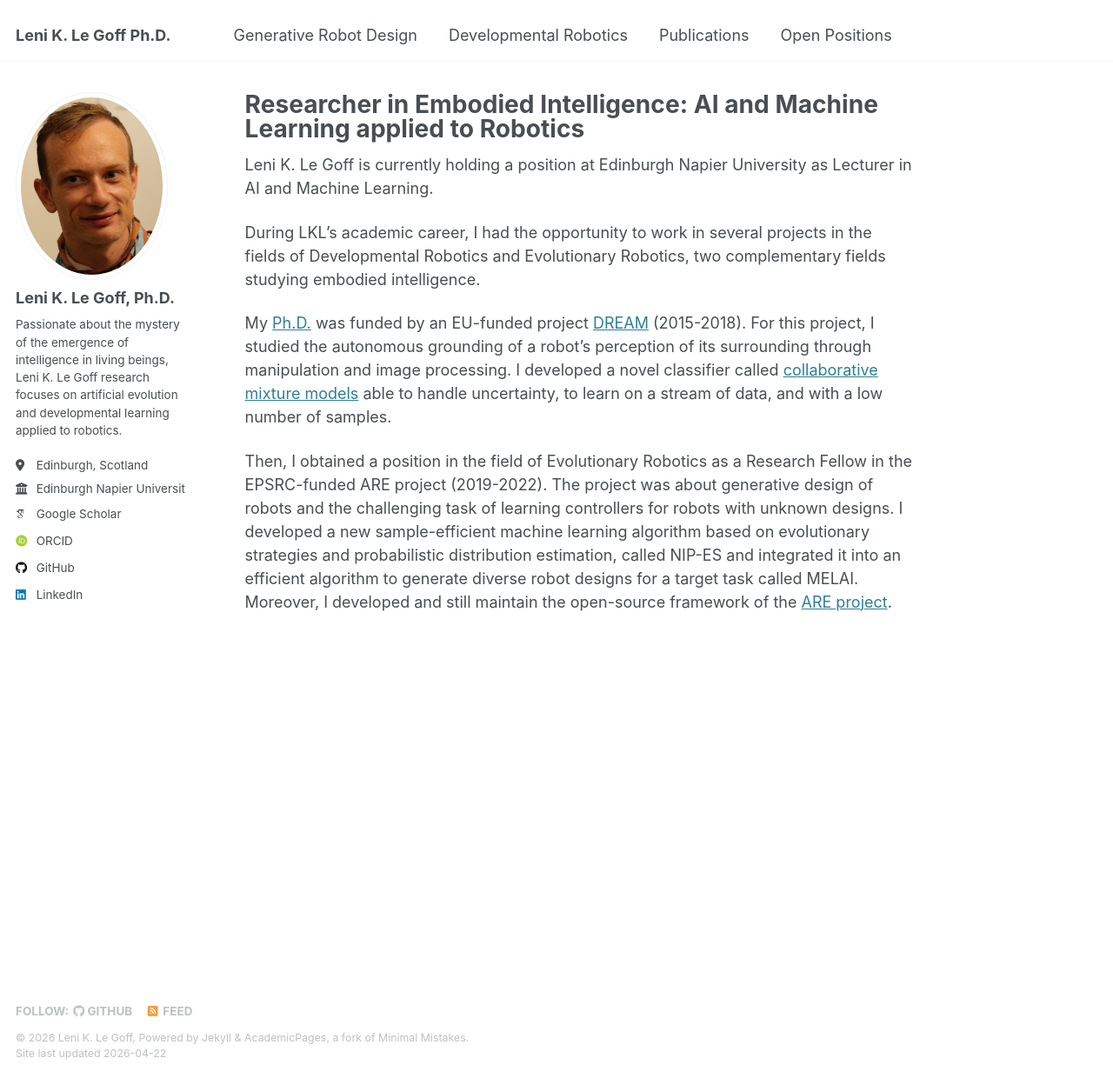
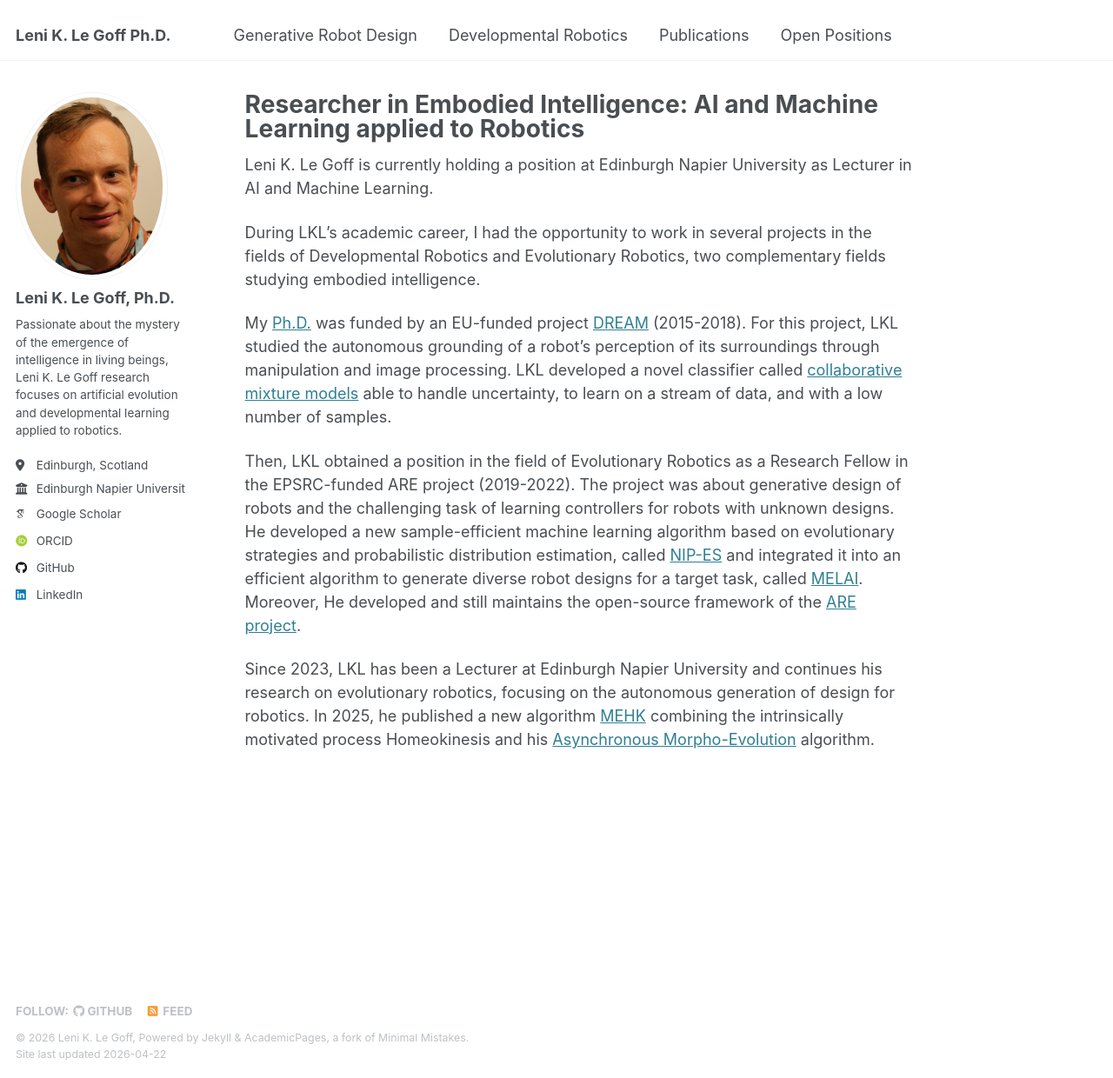
Before and after one commit to LeniLeGoff/lenilegoff.github.io, a Jekyll site: the page built from _pages/about.md, in a window 1280 px wide and 1240 px high. Shown: the whole window at 87% size. Built offline with Jekyll 4.4.1, drawn with Linux system fonts in a browser that asks for light colours; some web fonts are replaced.

Commit message:
Update of about text.
.

```diff
--- a/_pages/about.md
+++ b/_pages/about.md
@@ -12,6 +12,8 @@ Leni K. Le Goff is currently holding a position at Edinburgh Napier University a
 During LKL's academic career, I had the opportunity to work in several projects in the fields of Developmental Robotics and Evolutionary Robotics, two complementary fields studying embodied intelligence.
 
 My [Ph.D.](https://theses.hal.science/tel-02101369/) was funded by an EU-funded project [DREAM](https://dream.isir.upmc.fr) (2015-2018).
-For this project, I studied the autonomous grounding of a robot's perception of its surrounding through manipulation and image processing. I developed a novel classifier called [collaborative mixture models](https://www.github.com/LeniLeGoff/CMM_Lib) able to handle uncertainty, to learn on a stream of data, and with a low number of samples.
+For this project, LKL studied the autonomous grounding of a robot's perception of its surroundings through manipulation and image processing. LKL developed a novel classifier called [collaborative mixture models](https://www.github.com/LeniLeGoff/CMM_Lib) able to handle uncertainty, to learn on a stream of data, and with a low number of samples.
 
-Then, I obtained a position in the field of Evolutionary Robotics as a Research Fellow in the EPSRC-funded ARE project (2019-2022). The project was about generative design of robots and the challenging task of learning controllers for robots with unknown designs. I developed a new sample-efficient machine learning algorithm based on evolutionary strategies and probabilistic distribution estimation, called NIP-ES and integrated it into an efficient algorithm to generate diverse robot designs for a target task called MELAI. Moreover, I developed and still maintain the open-source framework of the [ARE project](https://www.github.com/AutonomousRoboticEvolution/AREFramework).
+Then, LKL obtained a position in the field of Evolutionary Robotics as a Research Fellow in the EPSRC-funded ARE project (2019-2022). The project was about generative design of robots and the challenging task of learning controllers for robots with unknown designs. He developed a new sample-efficient machine learning algorithm based on evolutionary strategies and probabilistic distribution estimation, called [NIP-ES](https://direct.mit.edu/isal/proceedings/isal2020/32/432/98471) and integrated it into an efficient algorithm to generate diverse robot designs for a target task, called [MELAI](https://ieeexplore.ieee.org/abstract/document/9701596). Moreover, He developed and still maintains the open-source framework of the [ARE project](https://www.github.com/AutonomousRoboticEvolution/AREFramework).
+
+Since 2023, LKL has been a Lecturer at Edinburgh Napier University and continues his research on evolutionary robotics, focusing on the autonomous generation of design for robotics. In 2025, he published a new algorithm [MEHK](https://ieeexplore.ieee.org/abstract/document/11127289) combining the intrinsically motivated process Homeokinesis and his [Asynchronous Morpho-Evolution](https://dl.acm.org/doi/abs/10.1145/3638530.3664116) algorithm.
```
